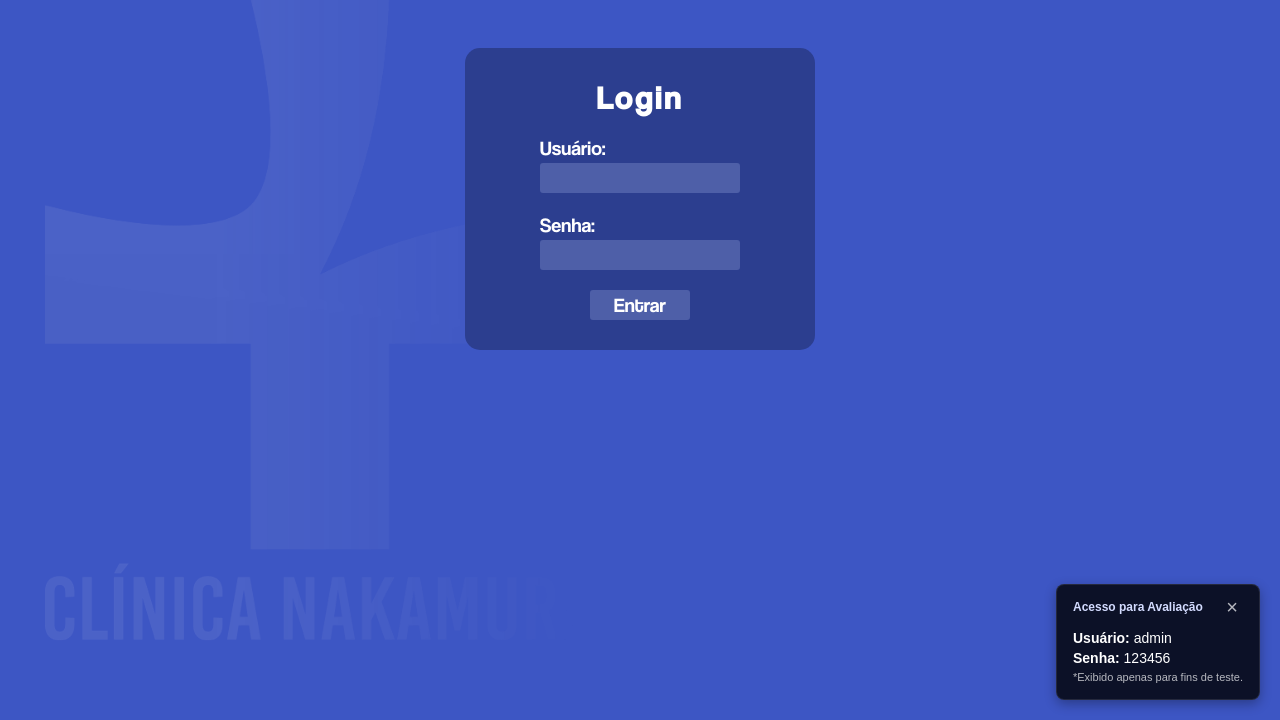
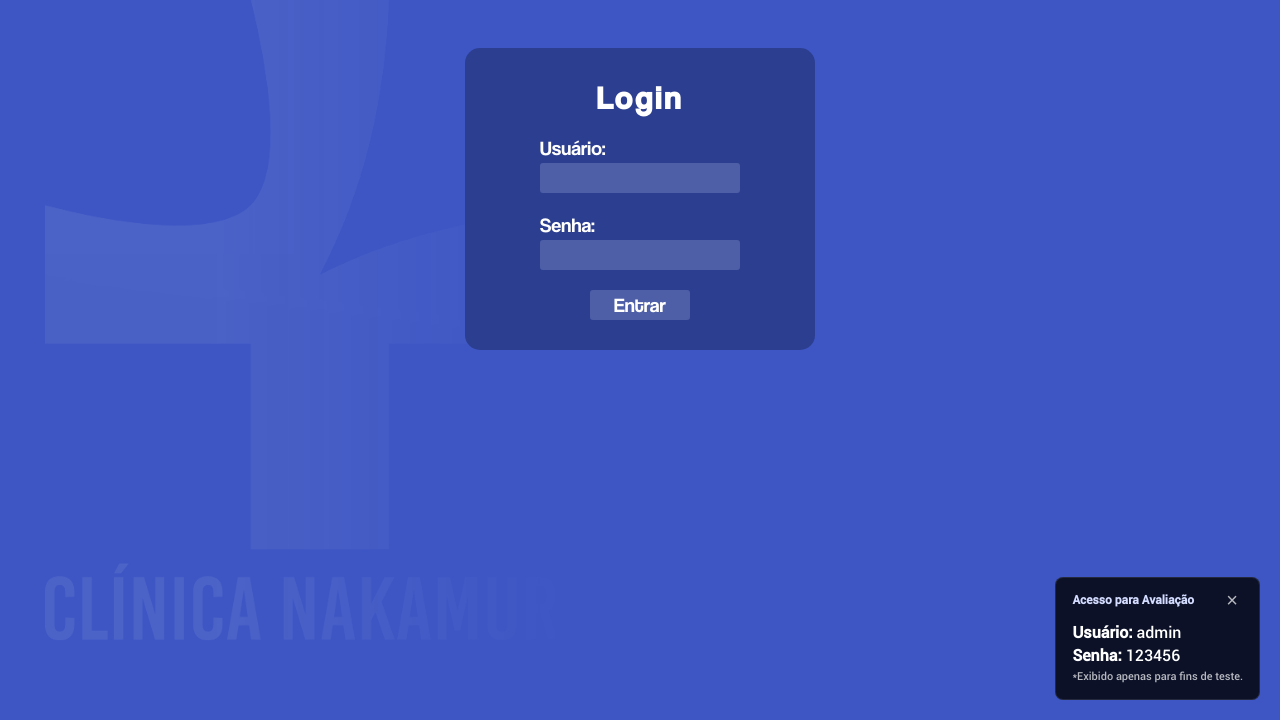
Before and after one commit to fxlpps/site-clinicamedica, a PHP site: page / in a window 1280 px wide. Shown: the part 80-800 px from the top of the page. Run offline with PHP 8.4, Linux system fonts and the light colour scheme.

Commit message:
v2.5.8.1 - Code Cleaning

```diff
--- a/css/style.css
+++ b/css/style.css
@@ -21,13 +21,11 @@
 .body1{
     background-color: #3d56c4;
 }
-
 body{
     font-family: Arial, sans-serif;
     background-color: #f5f7fb;
     color: #3d56c4;
 }
-
 #provisorio1{
     background-color: white;
 }
@@ -36,12 +34,10 @@ body{
     font-family: "Coolvetica";
     src: url("../fonts/Coolvetica Rg.otf") format("opentype");
 }
-
 @font-face{
     font-family: "Roboto1";
     src: url("../fonts/Roboto-Medium.ttf") format("truetype");
 }
-
 @font-face{
     font-family: "Roboto2";
     src: url("../fonts/Roboto-Medium.ttf") format("truetype");
@@ -60,20 +56,17 @@ body{
     position: relative;
     z-index: 1;
 }
-
 .formlogin{
     display: flex;
     flex-direction: column;
     gap: 20px;
     align-items: center;
 }
-
 .contlogin2{
     display: flex;
     flex-direction: column;
     gap: 3px;
 }
-
 .input1{
     color: white;
     background-color: #4e5fa8;
@@ -85,19 +78,16 @@ body{
     border: none;
     border-radius: 3px;
 }
-
 .titulo1{
     color: white;
     font-family: "Coolvetica";
     letter-spacing: 3px;
 }
-
 .label1{
     color: white;
     font-family: "Coolvetica";
     font-size: 20px;
 }
-
 .button1{
     background-color: #4e5fa8;
     font-family: "Coolvetica", sans-serif;
@@ -108,7 +98,6 @@ body{
     height: 30px;
     font-size: 20px;
 }
-
 .header{
     height: 70px;
     background-color: #3d56c4;
@@ -123,7 +112,6 @@ body{
     right: 0;
     z-index: 1000;
 }
-
 .logodashboard{
     width: 50px;
     margin-top: 7px;
@@ -152,13 +140,11 @@ body{
     gap: 25px;
     color: white;
 }
-
 .notif{
     font-size: 20px;
     cursor: pointer;
     color: white;
 }
-
 .user{
     display: flex;
     align-items: center;
@@ -166,7 +152,6 @@ body{
     font-weight: 500;
     color: white;
 }
-
 .usericon{
     width: 38px;
     height: 38px;
@@ -176,11 +161,9 @@ body{
     justify-content: center;
     color: white;
 }
-
 .layout{
     display: flex;
 }
-
 .sidebar{
     width: 240px;
     height: calc(100vh - 70px);
@@ -196,13 +179,11 @@ body{
     overflow-y: auto;
     gap: 50px;
 }
-
 .sidebar nav{
     display: flex;
     flex-direction: column;
     gap: 5px;
 }
-
 .menuitem{
     display: flex;
     gap: 12px;
@@ -214,11 +195,9 @@ body{
     font-size: 27px;
     transition: 0.2s;
 }
-
 .menuitem:hover{
     background-color: #2c3e8f;
 }
-
 .menuitemativo{
     display: flex;
     gap: 12px;
@@ -231,22 +210,18 @@ body{
     transition: 0.2s;
     background-color: #2c3e8f;
 }
-
 .sidebar-bottom{
     display: flex;
     flex-direction: column;
     gap: 5px;
 }
-
 .logout{
     color: white;
 }
-
 .logout:hover{
     background-color: #dc2626;
     color: white;
 }
-
 .main{
     margin-left: 240px;
     padding: 100px 30px 30px;
@@ -256,34 +231,28 @@ body{
 .sidebar::-webkit-scrollbar{
     width: 6px;
 }
-
 .sidebar::-webkit-scrollbar-track{
     background: transparent;
 }
-
 .sidebar::-webkit-scrollbar-thumb{
     background-color: rgba(255, 255, 255, 0.3);
     border-radius: 10px;
 }
-
 .sidebar::-webkit-scrollbar-thumb:hover{
     background-color: rgba(255, 255, 255, 0.5);
 }
-
 .pagina-topo{
     display: flex;
     justify-content: space-between;
     align-items: center;
     margin-bottom: 25px;
 }
-
 .pagina-topo h1{
     font-family: 'Coolvetica';
     font-size: 32px;
     color: #3d56c4;
     letter-spacing: 2px;
 }
-
 .btn-novo{
     background-color: #3d56c4;
     color: white;
@@ -295,11 +264,9 @@ body{
     letter-spacing: 1px;
     transition: 0.2s;
 }
-
 .btn-novo:hover{
     background-color: #2c3e8f;
 }
-
 .tabela{
     width: 100%;
     border-collapse: collapse;
@@ -308,11 +275,9 @@ body{
     overflow: hidden;
     box-shadow: 0 2px 8px rgba(0,0,0,0.08);
 }
-
 .tabela thead{
     background-color: #3d56c4;
 }
-
 .tabela th{
     color: white;
     font-family: 'Coolvetica';
@@ -321,26 +286,21 @@ body{
     padding: 14px 16px;
     text-align: left;
 }
-
 .tabela td{
     padding: 12px 16px;
     border-bottom: 1px solid #e5e8f5;
     color: #333;
     font-size: 15px;
 }
-
 .tabela tbody tr:hover{
     background-color: #f5f7fb;
 }
-
 .tabela tbody tr:last-child td{
     border-bottom: none;
 }
-
 .linha-inativa{
     opacity: 0.55;
 }
-
 .tag{
     display: inline-block;
     padding: 3px 10px;
@@ -348,22 +308,18 @@ body{
     font-size: 13px;
     font-weight: 600;
 }
-
 .tag-ativo{
     background-color: #d4f4dd;
     color: #1e7a3a;
 }
-
 .tag-inativo{
     background-color: #e0e0e0;
     color: #666;
 }
-
 .acoes{
     text-align: center;
     white-space: nowrap;
 }
-
 .btn-acao{
     display: inline-block;
     padding: 5px 9px;
@@ -374,20 +330,16 @@ body{
     background-color: #eef2ff;
     transition: 0.2s;
 }
-
 .iconeacao{
     width: 16px;
     height: 16px;
 }
-
 .btn-acao:hover{
     background-color: #d4dcff;
 }
-
 .btn-excluir:hover{
     background-color: #fde2e2;
 }
-
 .vazio{
     background-color: white;
     padding: 60px 30px;
@@ -395,7 +347,6 @@ body{
     text-align: center;
     box-shadow: 0 2px 8px rgba(0,0,0,0.08);
 }
-
 .vazio p{
     color: #666;
     font-size: 17px;
@@ -515,13 +466,11 @@ body{
     font-size: 15px;
     max-width: 600px;
 }
-
 .alerta-erro{
     background-color: #fde2e2;
     color: #a01a1a;
     border-left: 4px solid #dc2626;
 }
-
 .alerta-sucesso{
     background-color: #d4f4dd;
     color: #1e7a3a;
@@ -531,7 +480,7 @@ body{
 }
 input[type="date"],
 input[type="time"],
-input[type="number"] {
+input[type="number"]{
     height: 42px;
     padding: 10px 12px;
     border: 2px solid #d4dcff;
@@ -543,16 +492,14 @@ input[type="number"] {
     background-color: white;
     color: #333;
 }
-
 input[type="date"]:focus,
 input[type="time"]:focus,
-input[type="number"]:focus {
+input[type="number"]:focus{
     border-color: #3d56c4;
     box-shadow: 0 0 0 3px rgba(61, 86, 196, 0.15);
 }
-
 input[type="time"]::-webkit-calendar-picker-indicator,
-input[type="date"]::-webkit-calendar-picker-indicator {
+input[type="date"]::-webkit-calendar-picker-indicator{
     cursor: pointer;
 }
 .dev-info{
@@ -563,10 +510,9 @@ input[type="date"]::-webkit-calendar-picker-indicator {
     color: white;
     border-radius: 8px;
     padding: 12px 16px;
-    font-family: Arial, sans-serif;
-    font-size: 14px;
+    font-family: 'Roboto2';
+    font-size: 16px;
     z-index: 9999;
-    box-shadow: 0 4px 12px rgba(0,0,0,0.3);
     border: 1px solid rgba(255,255,255,0.1);
     transition: 0.3s;
 }
```
